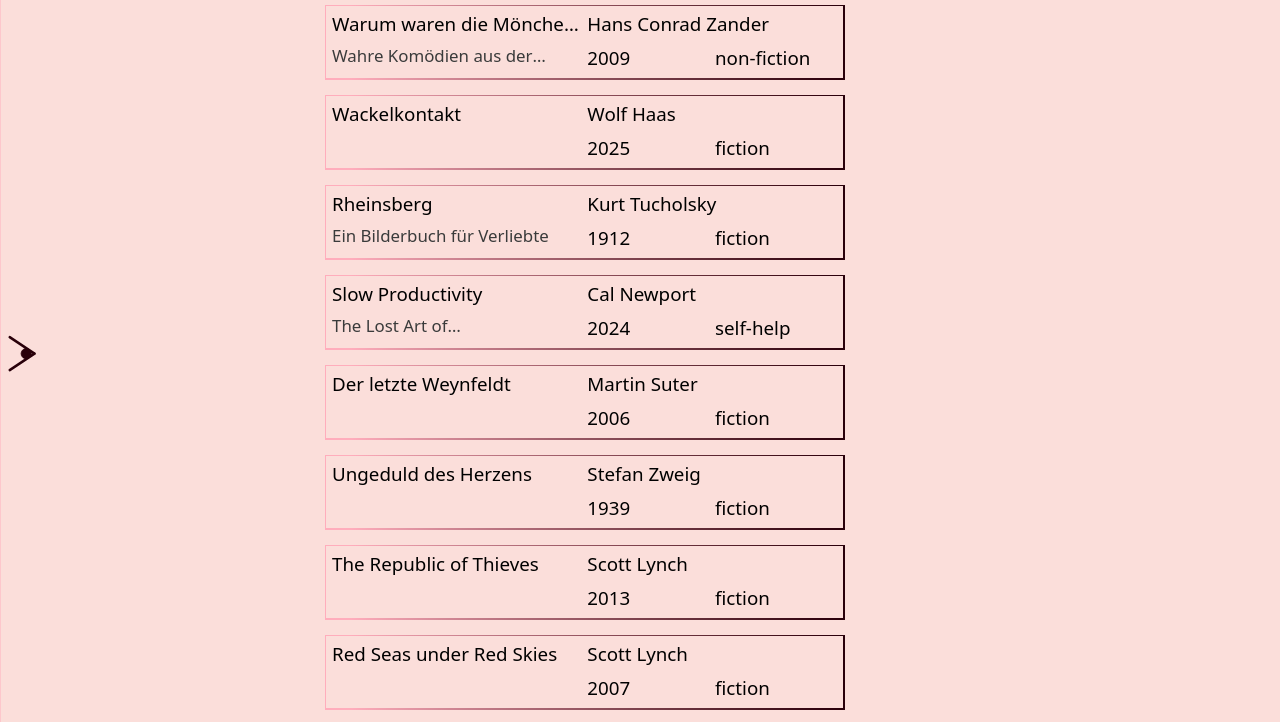
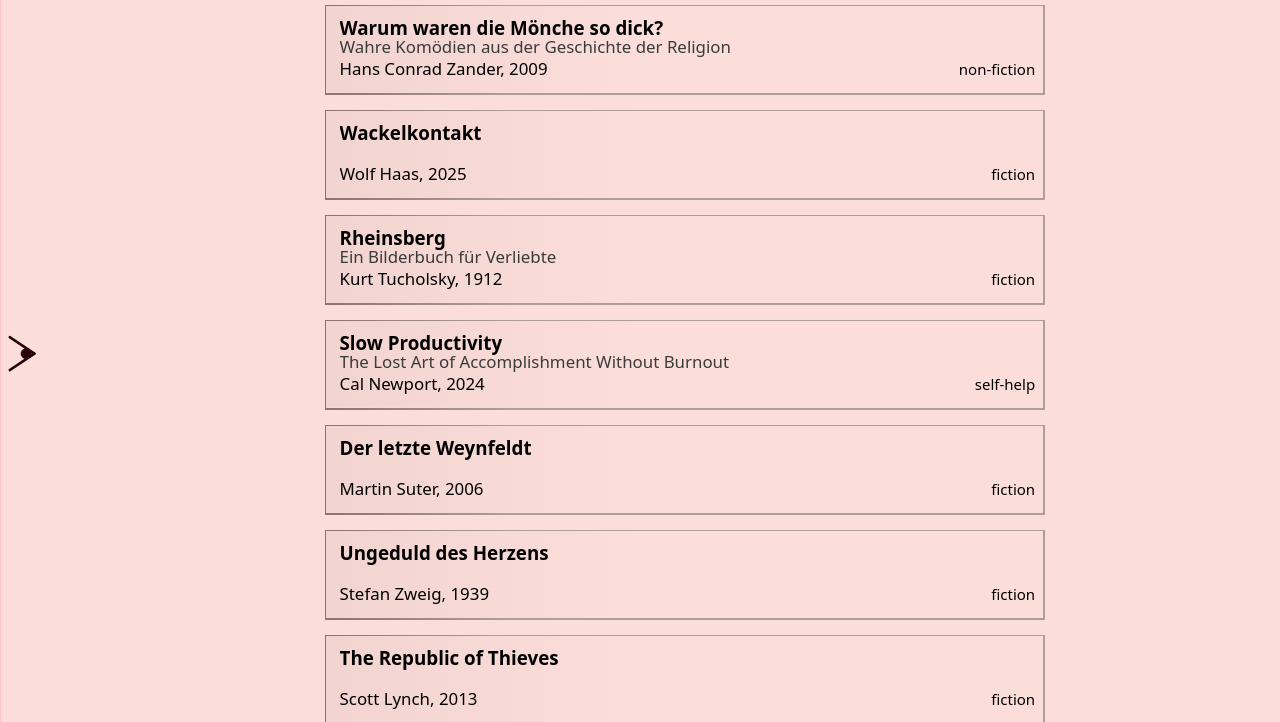
Before and after one commit to Neugierdsnase/aha-blog, an Astro site: page /book in a window 1280 px wide. Shown: the part 45-767 px from the top of the page. Built offline with nearby package versions, Linux system fonts and the light colour scheme; Astro itself is replaced by a stand-in of ours; some packages are replaced by stand-ins of ours.

Commit message:
refined book list item layout

```diff
--- a/src/components/list-item/BookListItem.astro
+++ b/src/components/list-item/BookListItem.astro
@@ -1,24 +1,33 @@
 ---
-import type { collections } from "../../content/config";
+import type { BookPostType } from "../../pages/book/[...slug].astro";
 import { sanitizeContentId } from "../../utils/sanitizeContentId.ts";
 
-type Props = (typeof collections)["book"] & { id: string };
+type Props = BookPostType;
 
-const { title, subtitle, authors, releaseDate, genre, id } = Astro.props;
+const { id, data } = Astro.props;
+const { title, subtitle, authors, releaseDate, genre } = data;
 ---
 
-<li class="relative max-w-[520px] h-20 text-md bg-gradient-to-r to-foreground from-cherry-blossom-pink from-5% hover:from-75%">
+<li
+  class="relative max-w-[720px] h-24 text-md bg-gradient-to-r to-foreground-subtle/40 from-foreground/80 from-15% to-55% bg-size-[166%] bg-position-[center_right] focus-within:bg-position-[center_left] focus-visible:bg-position-[center_left] hover:bg-position-[center_left] duration-700 transition-all"
+>
   <a
-    href={"/book" + sanitizeContentId(id)}
-    class="grid grid-cols-4 grid-rows-2 absolute gap-1 p-1 pl-1.5 inset-0.5 hover:left-1 hover:pl-1 focus-within:left-1 focus-within:pl-1 focus-visible:left-1 focus-visible:pl-1 bg-background overflow-hidden"
+    href={"/book/" + sanitizeContentId(id)}
+    class="grid grid-cols-2 grid-rows-4 absolute gap-4 p-2 pl-3.5 inset-0.5 bg-gradient-to-r from-foreground/10 to-background/30 from-5% to-65% bg-size-[166%] bg-position-[center_right] focus-within:bg-position-[center_left] focus-visible:bg-position-[center_left] hover:bg-position-[center_left] duration-700 transition-all hover:left-2 hover:pl-2 focus-within:left-2 focus-within:pl-2 focus-visible:left-2 focus-visible:pl-2 bg-background overflow-hidden -outline-offset-4"
   >
-    <!-- row 1 -->
-    <span class="col-start-1 col-span-2 line-clamp-1">{title}</span>
-    <span class="col-start-3 col-span-2 line-clamp-1">{authors.join(' ')}</span>
-
-    <!-- row 2 -->
-    <span class="col-start-1 col-span-2 line-clamp-1 self-baseline text-foreground-subtle text-sm">{subtitle}</span>
-    <span class="col-start-3 line-clamp-1">{releaseDate}</span>
-    <span class="col-start-4 line-clamp-1">{genre.primary}</span>
+    <span class="col-start-1 col-span-2 line-clamp-1 font-bold self-baseline"
+      >{title}</span
+    >
+    <span
+      class="col-start-1 col-span-2 line-clamp-1 self-baseline text-foreground-subtle text-sm"
+      >{subtitle}</span
+    >
+    <span class="col-start-1 col-span-1 line-clamp-1 text-sm self-baseline"
+      >{authors.join(" ")}, {releaseDate}</span
+    >
+    <span
+      class="col-start-2 col-span-1 line-clamp-1 text-xs text-right self-baseline"
+      >{genre.primary}</span
+    >
   </a>
 </li>
--- a/src/pages/book/index.astro
+++ b/src/pages/book/index.astro
@@ -22,17 +22,6 @@
     Jüngst gelesen
   </h2>
   <ul class="grid gap-4">
-    {
-      books.map(({ data, id }: BookPostType) => (
-        <BookListItem
-          id={id}
-          title={data.title}
-          subtitle={data.subtitle}
-          authors={data.authors}
-          genre={data.genre}
-          releaseDate={data.releaseDate}
-        />
-      ))
-    }
+    {books.map((book: BookPostType) => <BookListItem {...book} />)}
   </ul>
 </BaseLayout>
```
